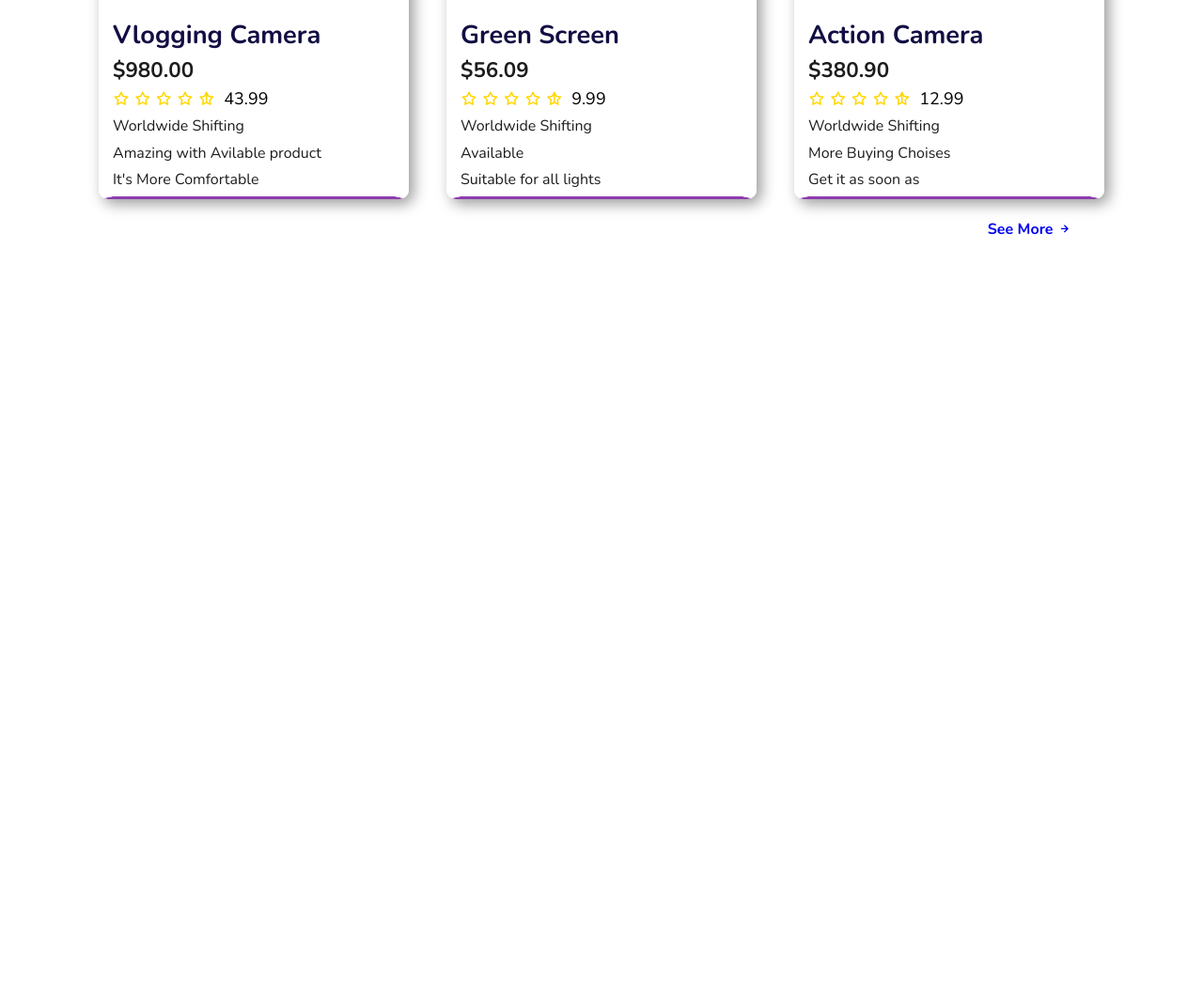
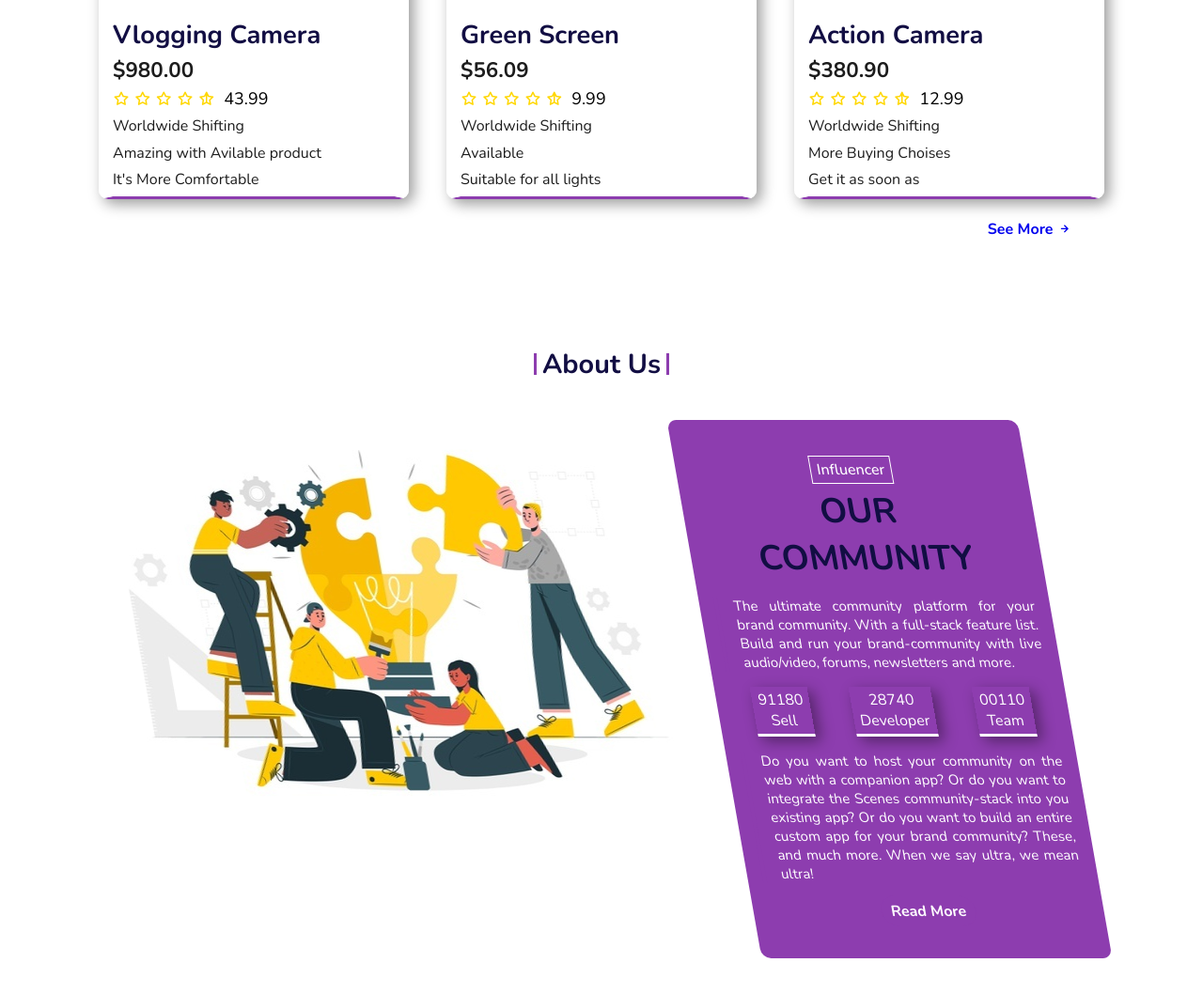
Before and after one commit to Arfan-Roky/influencer-gear, a plain HTML site: page index.html in a window 1280 px wide. Shown: the part 2528-3586 px from the top of the page at 94% size. Before the commit the page ends 2802 px from the top, so only its background shows below. Drawn offline with nearby package versions, Linux system fonts and the light colour scheme.

Commit message:
about section is done

```diff
--- a/css/style.css
+++ b/css/style.css
@@ -170,7 +170,7 @@ li {
 }
 
 .hero--info{
-   animation: HomeSlideRight 2s ease-in-out;
+   animation: HomeSlideLeft 2s ease-in-out;
 }
 
 .hero--heading {
@@ -188,7 +188,7 @@ li {
 
 .hero--img--box {
   margin-left: 4rem;
-  animation: HomeSlideLeft 2s ease-in-out;
+  animation: HomeSlideRight 2s ease-in-out;
 }
 
 /* -----------------
@@ -298,6 +298,59 @@ li {
   color: var(--primary-color);
 }
 
+/* ----------------
+    About
+--------------- */
+.about--background{
+    padding: 0 2rem;
+    transform: skew(10deg);
+
+}
+.about--details {
+    margin-right: 2rem;
+    background-color: var(--primary-color);
+    padding: 0 1rem;
+    text-align: center;
+    padding: 2.5rem 1rem;
+    border-radius: 10px;
+  }
+
+  .about--small {
+    border: 1px solid var(--white-color);
+    font-weight: 500;
+    padding: .2rem .4rem;
+    font-size: 1rem;
+    color: var(--white-color);
+  }
+
+  .about--heading {
+      padding-top: .5rem;
+    font-size: 2.3rem;
+    color: var(--heading-color);
+  }
+
+  .about--description {
+    border-left: 4px solid var(--primary-color);
+    padding-left: 1rem;
+    text-align: justify;
+    font-size: 15px;
+    margin: 1rem 0;
+    color: var(--white-color);
+
+  }
+
+  .point {
+    display: flex;
+    justify-content: space-around;
+  }
+
+  .count {
+    box-shadow: var(--box-shadow);
+    padding: .2rem .4rem;
+    border-bottom: 3px solid var(--white-color);
+    color: white;
+  }
+
 
 
 /* -------------------
--- a/index.html
+++ b/index.html
@@ -330,6 +330,51 @@
           </a>
         </div>
       </section>
+
+      <!-- docs -->
+      <section class="container">
+        <h2 class="collection--heading">About Us</h2>
+        <div class="grid about--background">
+        <div class="about--img--box">
+          <img src="images/community.jpg" alt="" class="about--img">
+        </div>
+        <div class="about--details ">
+          <small class="about--small">Influencer</small>
+          <h1 class="about--heading">
+            OUR <br />
+            COMMUNITY
+          </h1>
+          <p class="about--description">
+            The ultimate community platform for your brand community. With a full-stack feature list. Build and run your brand-community with live audio/video, forums, newsletters and more.
+          </p>
+
+          <aside class="point">
+            <p class="count">
+              91180
+              <br />
+              Sell
+            </p>
+            <p class="count">
+              28740
+              <br />
+              Developer
+            </p>
+            <p class="count">
+              00110
+              <br />
+              Team
+            </p>
+          </aside>
+
+          <p class="about--description">
+            Do you want to host your community on the web with a companion app? Or do you want to integrate the Scenes community-stack into you existing app? Or do you want to build an entire custom app for your brand community? These, and much more. When we say ultra, we mean ultra!
+          </p>
+
+          <a href="#" class="btn about-btn">Read More</a>
+        </div>
+        </div>
+      </section>
+
     </main>
   </body>
 </html>
```
Also changed, not shown: images/community.jpg (added).
